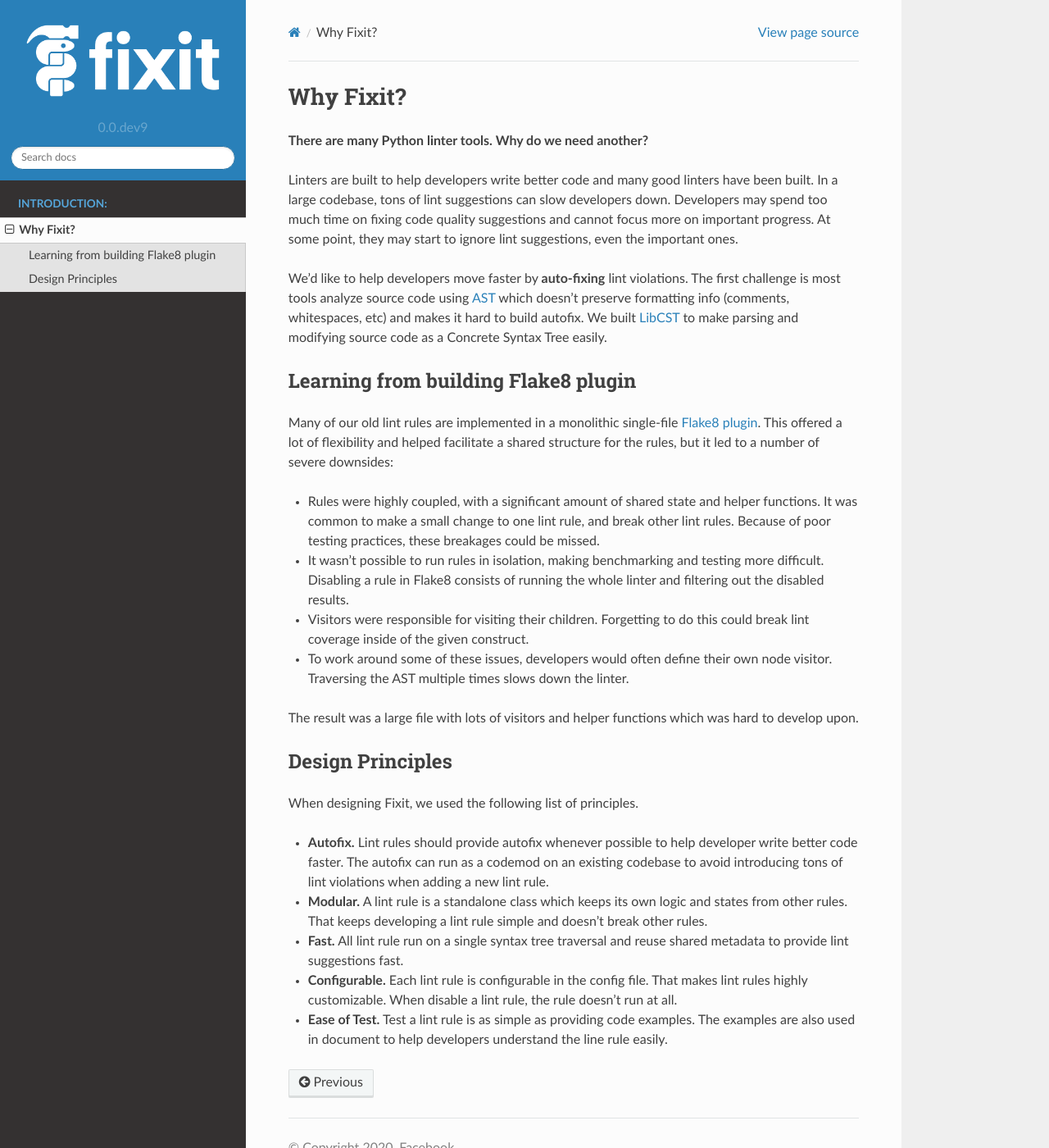
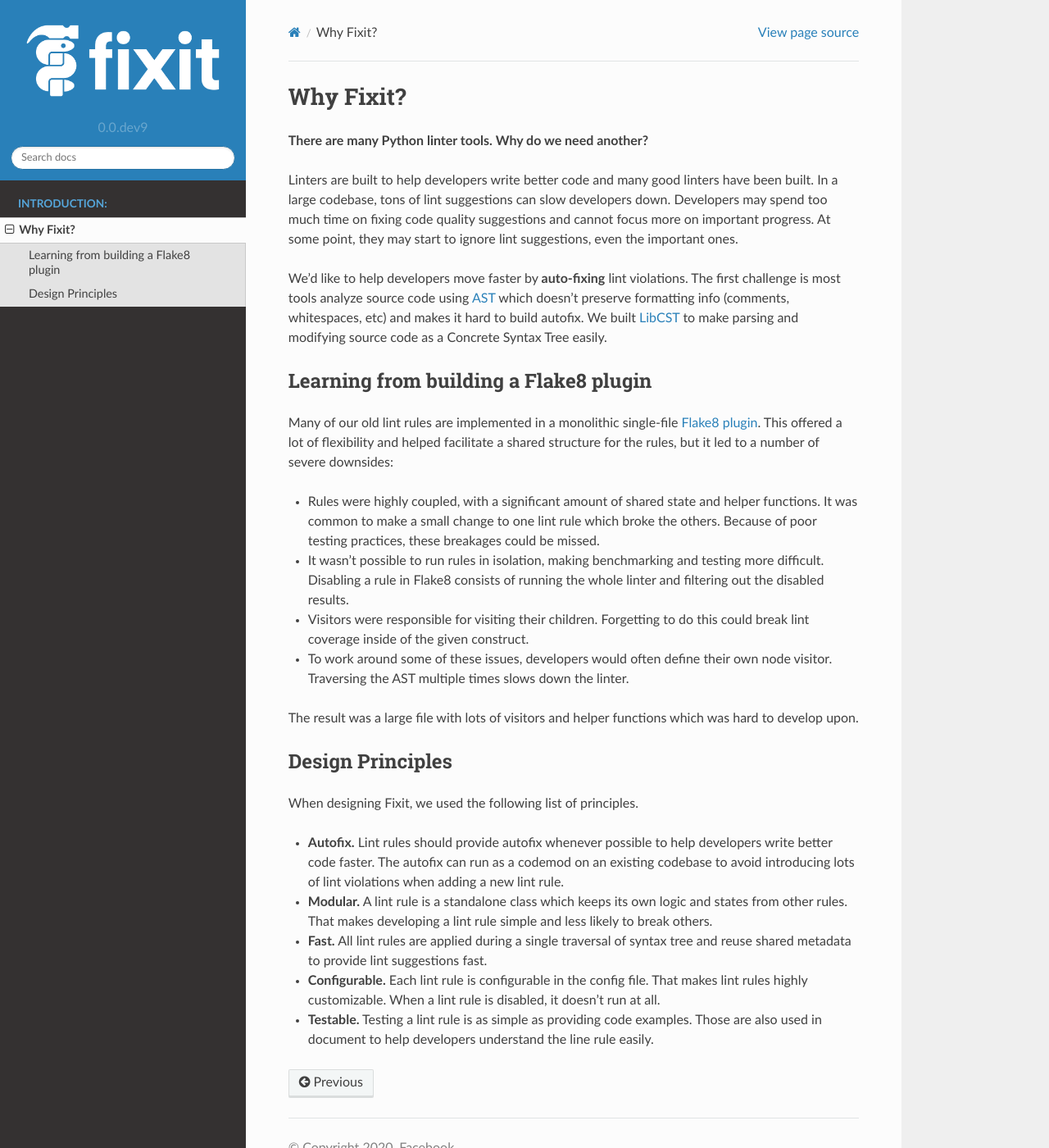
Before and after one commit to Instagram/Fixit, a Sphinx documentation site: the page built from docs/source/why_fixit.rst, in a window 1280 px wide and 1400 px high. Shown: the whole window at 82% size. Built offline with Sphinx 7.4.7 and the Read the Docs theme 2.0.0, drawn with Linux system fonts in a browser that asks for light colours.

Commit message:
[doc] fix wording in why_fixit

```diff
--- a/docs/source/why_fixit.rst
+++ b/docs/source/why_fixit.rst
@@ -17,8 +17,8 @@
 We built `LibCST <https://github.com/Instagram/LibCST>`_ to make parsing and modifying
 source code as a Concrete Syntax Tree easily.
 
-Learning from building Flake8 plugin
-====================================
+Learning from building a Flake8 plugin
+======================================
 
 Many of our old lint rules are implemented in a monolithic single-file
 `Flake8 plugin <https://flake8.pycqa.org/en/latest/plugin-development/index.html>`_.
@@ -26,7 +26,7 @@
 but it led to a number of severe downsides:
 
 - Rules were highly coupled, with a significant amount of shared state and helper functions.
-  It was common to make a small change to one lint rule, and break other lint rules.
+  It was common to make a small change to one lint rule which broke the others.
   Because of poor testing practices, these breakages could be missed.
 - It wasn't possible to run rules in isolation, making benchmarking and testing more difficult.
   Disabling a rule in Flake8 consists of running the whole linter and
@@ -43,14 +43,14 @@
 =================
 When designing Fixit, we used the following list of principles.
 
-- **Autofix.** Lint rules should provide autofix whenever possible to help developer write
+- **Autofix.** Lint rules should provide autofix whenever possible to help developers write
   better code faster. The autofix can run as a codemod on an existing codebase to avoid
-  introducing tons of lint violations when adding a new lint rule.
+  introducing lots of lint violations when adding a new lint rule.
 - **Modular.** A lint rule is a standalone class which keeps its own logic and states from
-  other rules. That keeps developing a lint rule simple and doesn't break other rules.
-- **Fast.** All lint rule run on a single syntax tree traversal and reuse shared metadata
-  to provide lint suggestions fast.
+  other rules. That makes developing a lint rule simple and less likely to break others.
+- **Fast.** All lint rules are applied during a single traversal of syntax tree and reuse
+  shared metadata to provide lint suggestions fast.
 - **Configurable.** Each lint rule is configurable in the config file. That makes lint rules
-  highly customizable. When disable a lint rule, the rule doesn't run at all.
-- **Ease of Test.** Test a lint rule is as simple as providing code examples. The examples
+  highly customizable. When a lint rule is disabled, it doesn't run at all.
+- **Testable.** Testing a lint rule is as simple as providing code examples. Those
   are also used in document to help developers understand the line rule easily.
```
